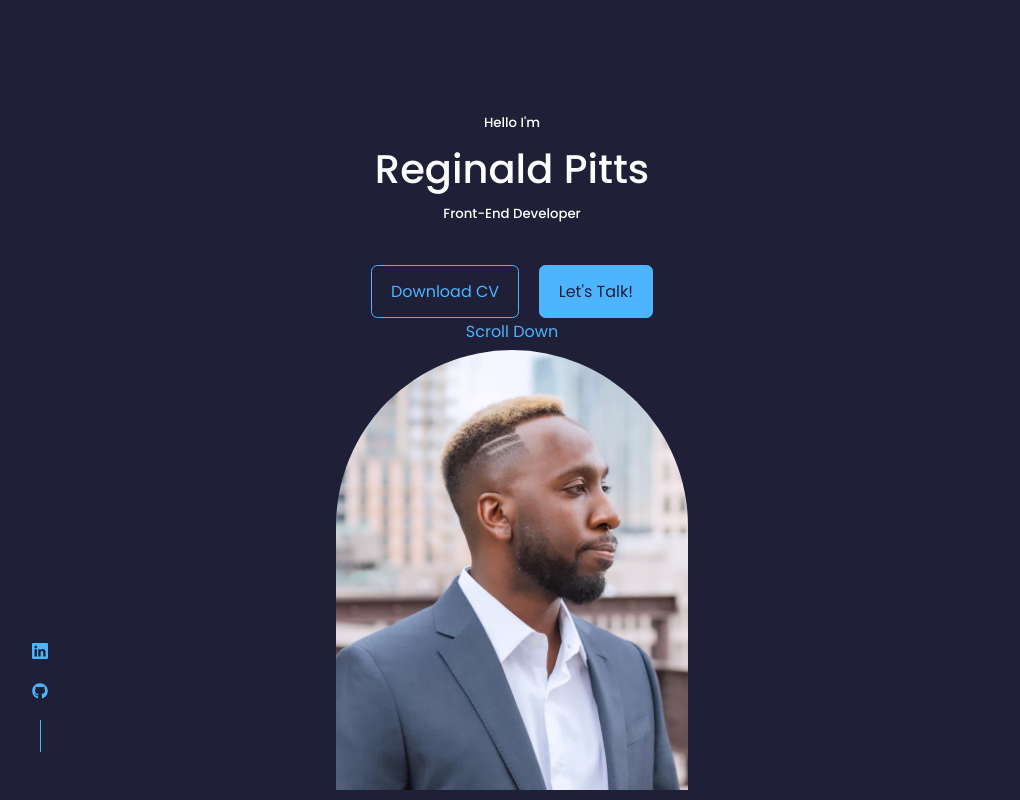
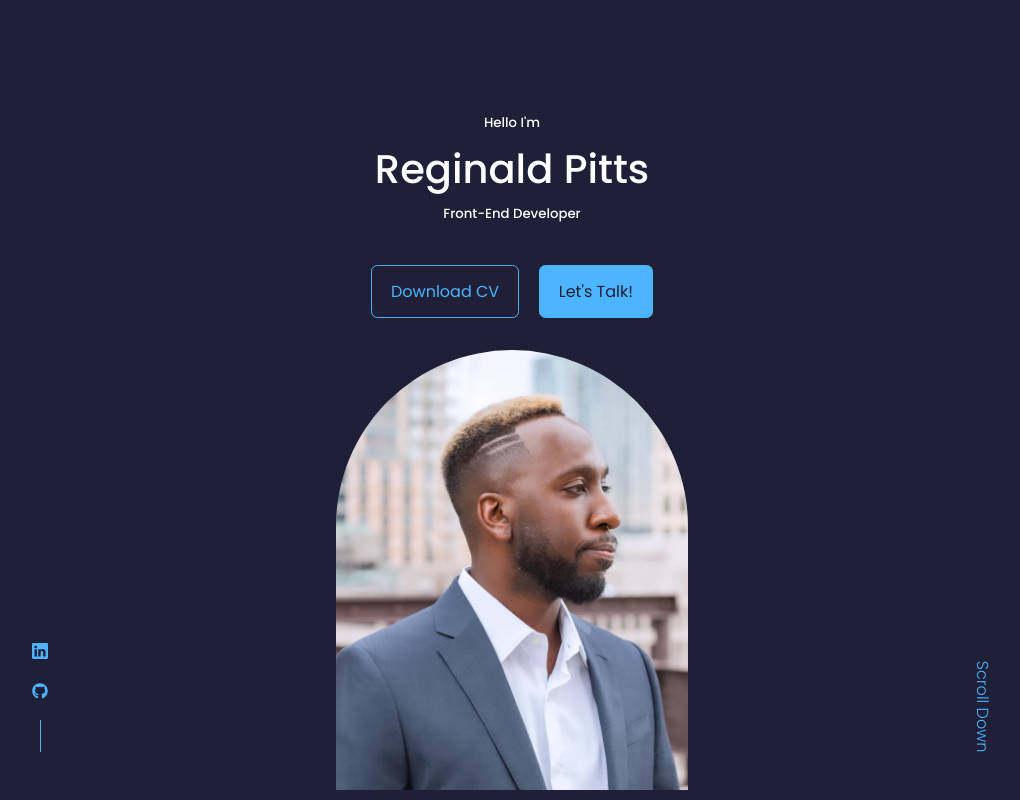
Before and after one commit to Reginald-Pitts-1/React_Portfolio, a React (Create React App) app in the folder portfolio-1/: page / in a window 1280 px wide. Shown: the top 800 px of the page, without its empty margins (128-1148 px from the left). Built offline with nearby package versions, Linux system fonts and the light colour scheme.

Commit message:
updated links for linked/github icon buttons

```diff
--- a/portfolio-1/src/components/Header/Header.css
+++ b/portfolio-1/src/components/Header/Header.css
@@ -50,5 +50,10 @@ header {
 
 /* ============== SCROLL DOWN ============== */
 .scroll__down {
-
+    position: absolute;
+    right: -2.3rem;
+    bottom: 5rem;
+    transform: rotate(90deg);
+    font-weight: 200;
+    font-size: 1rem;
 }
--- a/portfolio-1/src/components/Header/HeaderSocials.jsx
+++ b/portfolio-1/src/components/Header/HeaderSocials.jsx
@@ -5,8 +5,8 @@ import { FaGithub } from 'react-icons/fa'
 const HeaderSocials = () => {
   return (
     <div className="header__socials">
-        <a href="https://linkedin.com" target="_blank"><BsLinkedin /></a>
-        <a href="https://github.com" target="_blank"><FaGithub /></a>
+        <a href="https://www.linkedin.com/in/reginald-pitts-248073229/" target="_blank"><BsLinkedin /></a>
+        <a href="https://github.com/Reginald-Pitts-1" target="_blank"><FaGithub /></a>
     </div>
   )
 }
```
